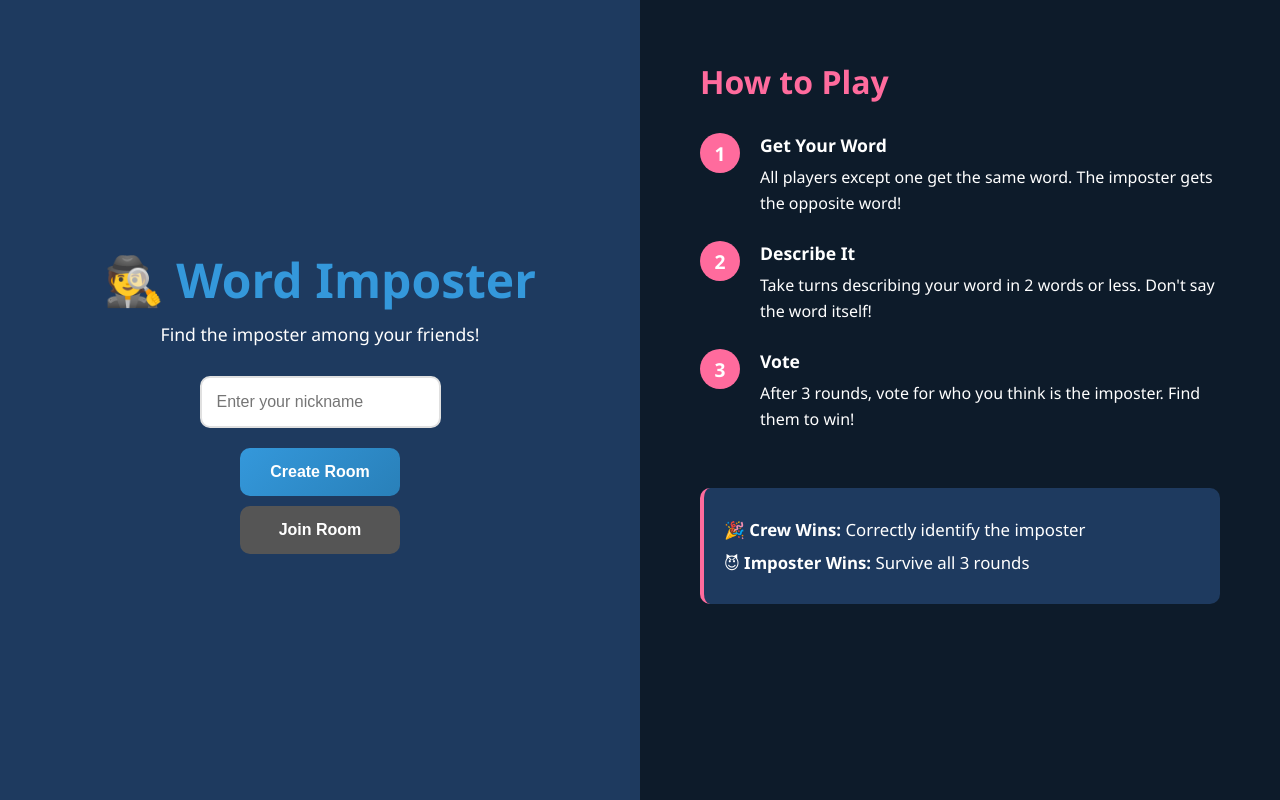
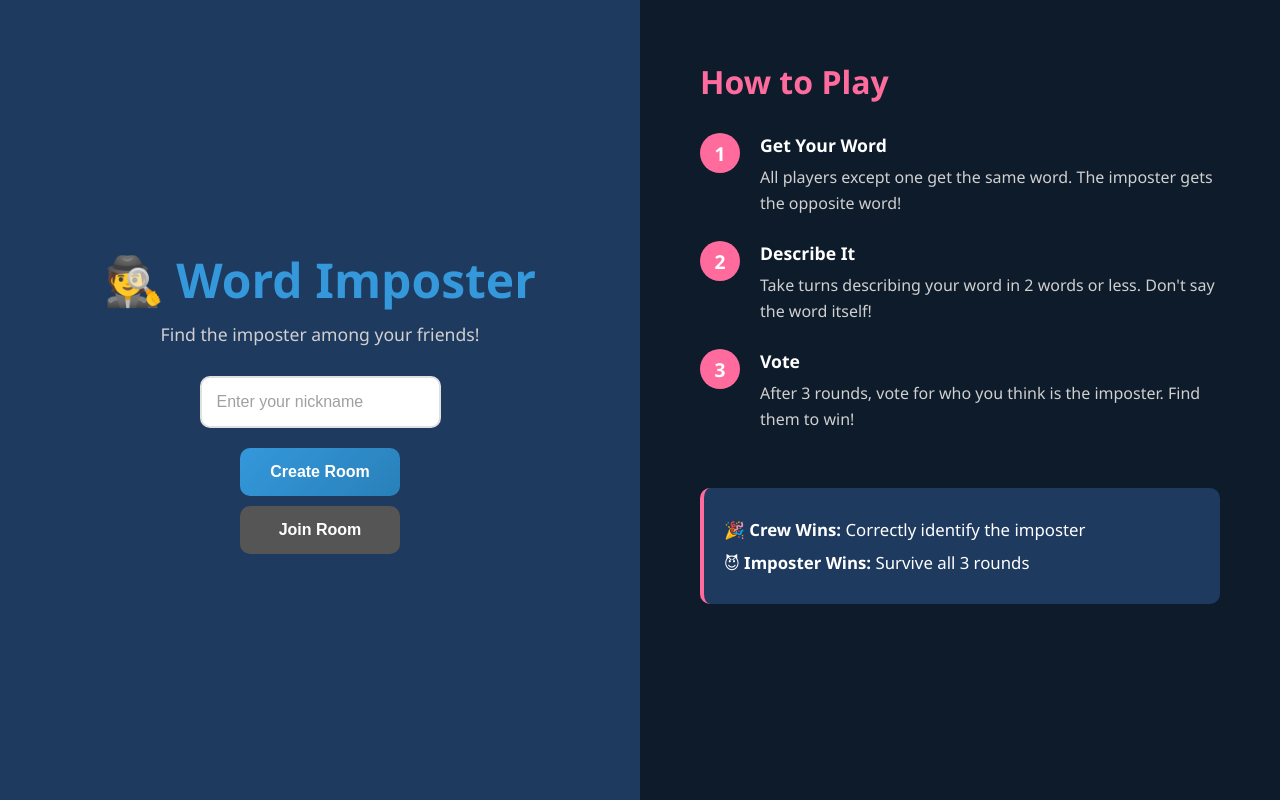
Before and after one commit to CameronCS/WordImposter, a website: page public/index.html in a window 1280 px wide. Drawn offline with nearby package versions, Linux system fonts and the light colour scheme; no server answers.

Commit message:
Adjusted Styles

```diff
--- a/public/styles.css
+++ b/public/styles.css
@@ -117,7 +117,7 @@ body {
 }
 
 .rule-text p {
-    color: #ffffff;
+    color: #d0d0d0;
     line-height: 1.6;
 }
 
@@ -263,7 +263,7 @@ body {
 
 .subtitle {
     text-align: center;
-    color: #ffffff;
+    color: #d0d0d0;
     margin-bottom: 30px;
     font-size: 1.1em;
 }
@@ -705,3 +705,9 @@ textarea {
         height: 300px;
     }
 }
+
+/* Readable placeholder text */
+input[type="text"]::placeholder,
+textarea::placeholder {
+    color: #a0a0a0;
+}
```
